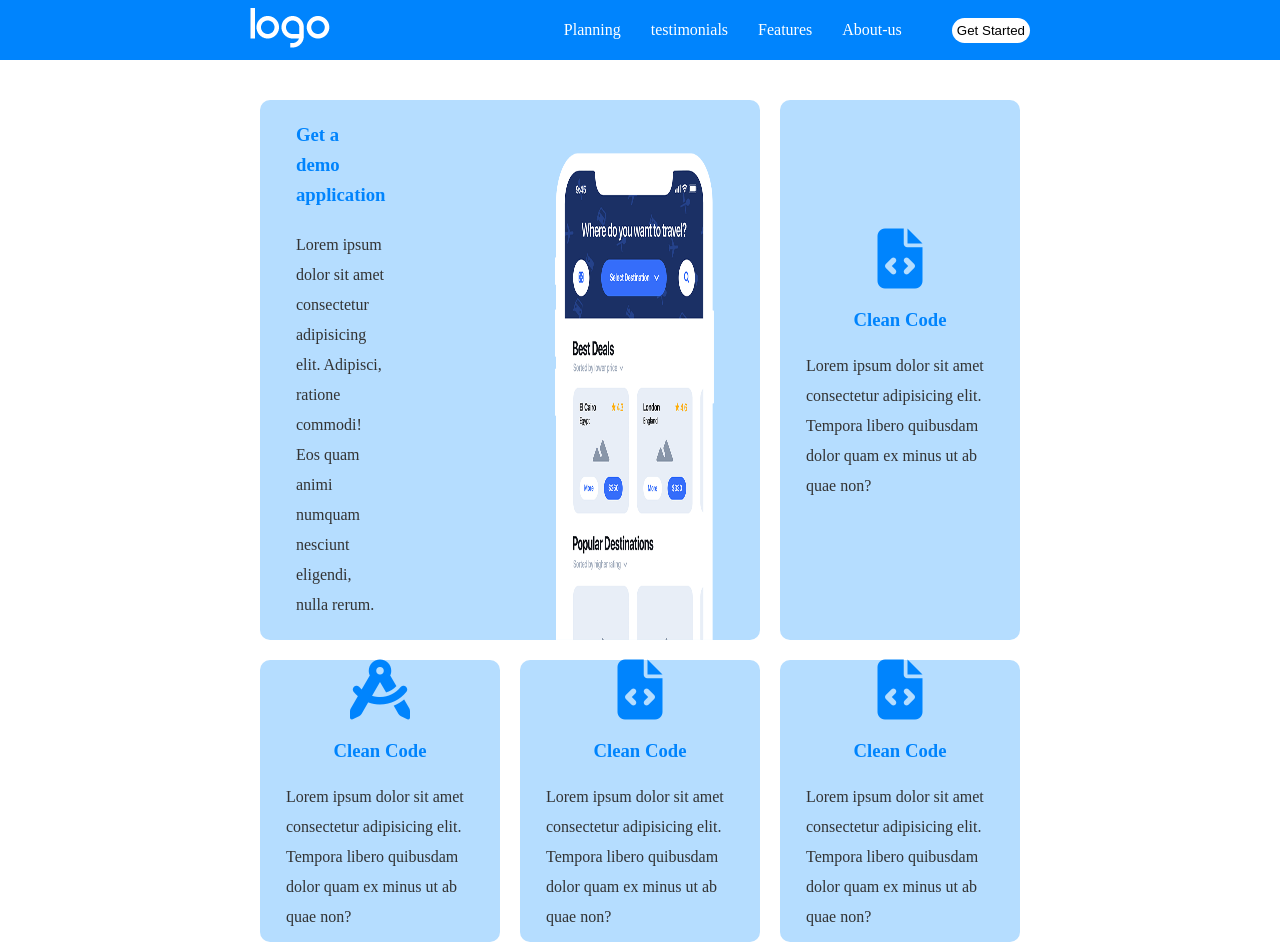
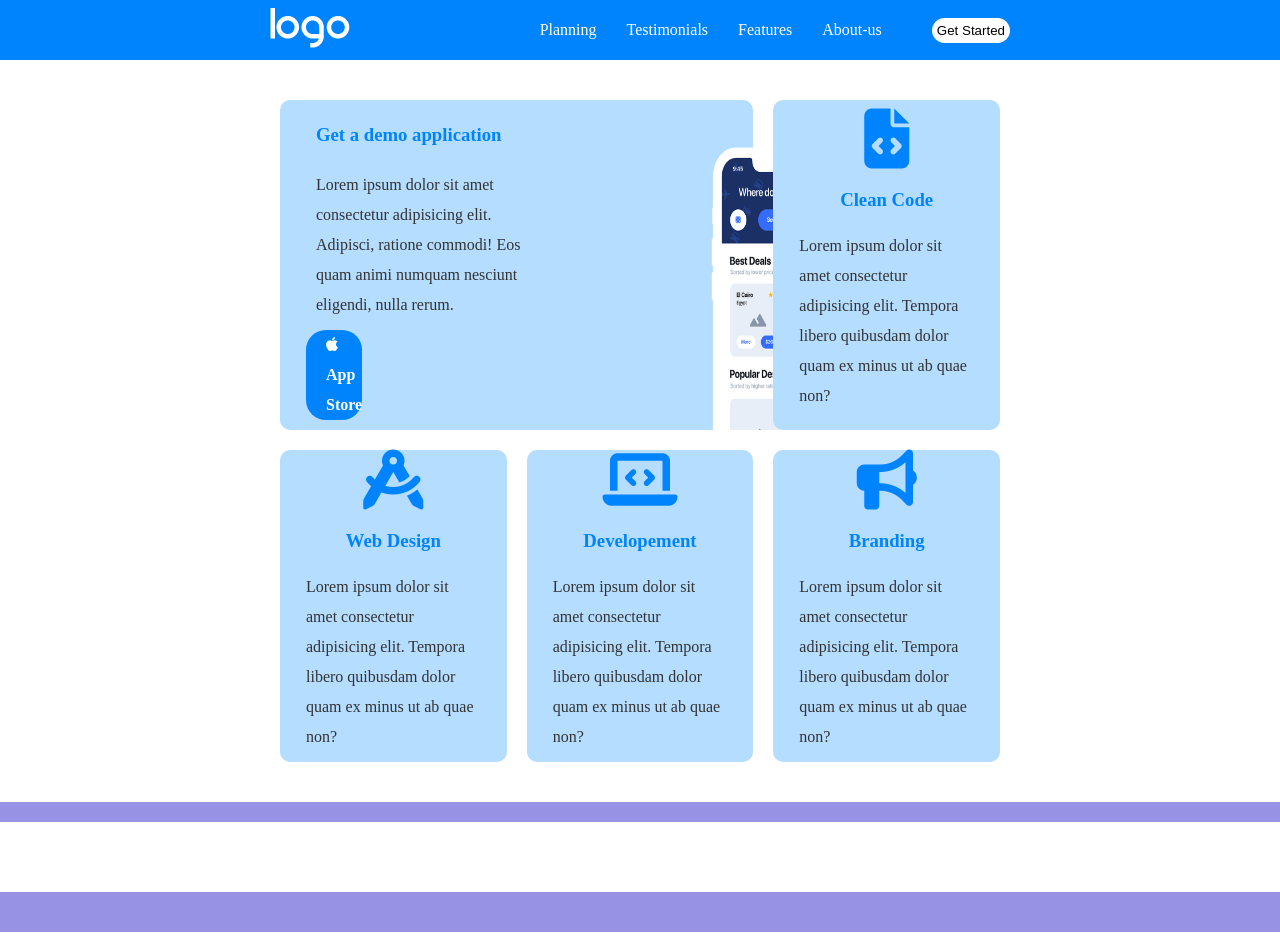
Before and after one commit to DavideTumolo11/htmlcss-responsive-layout, a plain HTML site: page index.html in a window 1280 px wide. Shown: the top 945 px of the page. Drawn offline with Linux system fonts and the light colour scheme.

Commit message:
section-information

```diff
--- a/css/style.css
+++ b/css/style.css
@@ -21,8 +21,8 @@
 
 
 .container {
-    margin-left: 250px;
-    margin-right: 250px;
+    margin-left: 270px;
+    margin-right: 270px;
 }
 
 
@@ -126,7 +126,8 @@ nav{
 
 .information .card {
     background-color: var(--res-success);
-    min-height: 150px;
+    min-height: 270px;
+
 }
 
 .row {
@@ -163,6 +164,14 @@ nav{
 
 }
 
+.store {
+    color: white;
+    background-color: var(--res-primary);
+    border-radius: 20px;
+    margin-right: 190px;
+    padding-left: 20px;
+}
+
 .phone {
     max-width: 200px;
     margin-left: 130px;
@@ -170,13 +179,13 @@ nav{
     margin-top: 40px;
 }
 
-.fa-file-code, .fa-compass-drafting  {
+.fa-file-code, .fa-compass-drafting, .fa-laptop-code, .fa-bullhorn {
     color: var(--res-primary);
     margin-bottom: 10px;
     font-size: 60px;
 }
 
-.col-4, .card .code {
+.col-4, .card .code .fa-compass-drafting{
     display: flex;
     flex-direction: column;
     justify-content: center;
--- a/index.html
+++ b/index.html
@@ -22,7 +22,7 @@
                 <div class="menù">
                     <ul class="options">
                         <li> <a href=""></a>Planning</li>
-                        <li> <a href=""></a>testimonials</li>
+                        <li> <a href=""></a>Testimonials</li>
                         <li> <a href=""></a>Features</li>
                         <li> <a href=""></a>About-us</li>
                     </ul>
@@ -62,6 +62,14 @@
                                     ratione commodi!
                                     Eos quam animi numquam nesciunt eligendi, nulla rerum.
                                 </p>
+
+                                <div class="store">
+                                    <h4>
+                                        <i class="fa-brands fa-apple"></i>
+                                        App Store
+                                    </h4>
+                                </div>
+
                             </div>
 
                                 <img class="phone" src="./img/phone.png" alt="">
@@ -88,7 +96,7 @@
                             <i class="fa-solid fa-compass-drafting"></i>
 
                             <h3>
-                                Clean Code
+                                Web Design
                             </h3>
                             <p class="">
                                 Lorem ipsum dolor sit amet consectetur
@@ -97,12 +105,12 @@
                             </p>
 
                         </div>
-                        <div class="col-4 card code">
+                        <div class="col-4 card Developement">
 
-                            <i class="fa-solid fa-file-code"></i>
+                            <i class="fa-solid fa-laptop-code"></i>
 
                             <h3>
-                                Clean Code
+                                Developement
                             </h3>
                             <p class="">
                                 Lorem ipsum dolor sit amet consectetur
@@ -111,12 +119,12 @@
                             </p>
 
                         </div>
-                        <div class="col-4 card code">
+                        <div class="col-4 card Branding">
 
-                            <i class="fa-solid fa-file-code"></i>
+                            <i class="fa-solid fa-bullhorn"></i>
 
                             <h3>
-                                Clean Code
+                                Branding
                             </h3>
                             <p class="">
                                 Lorem ipsum dolor sit amet consectetur
```
